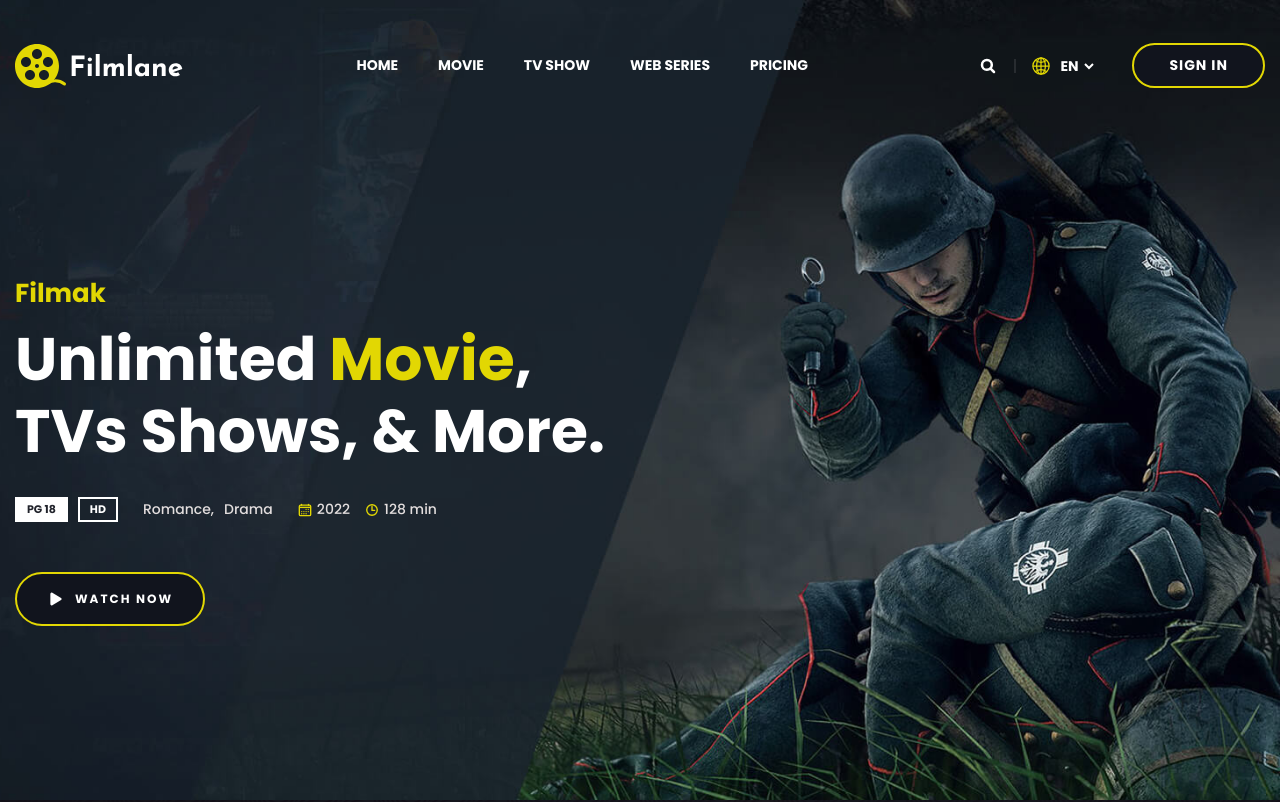
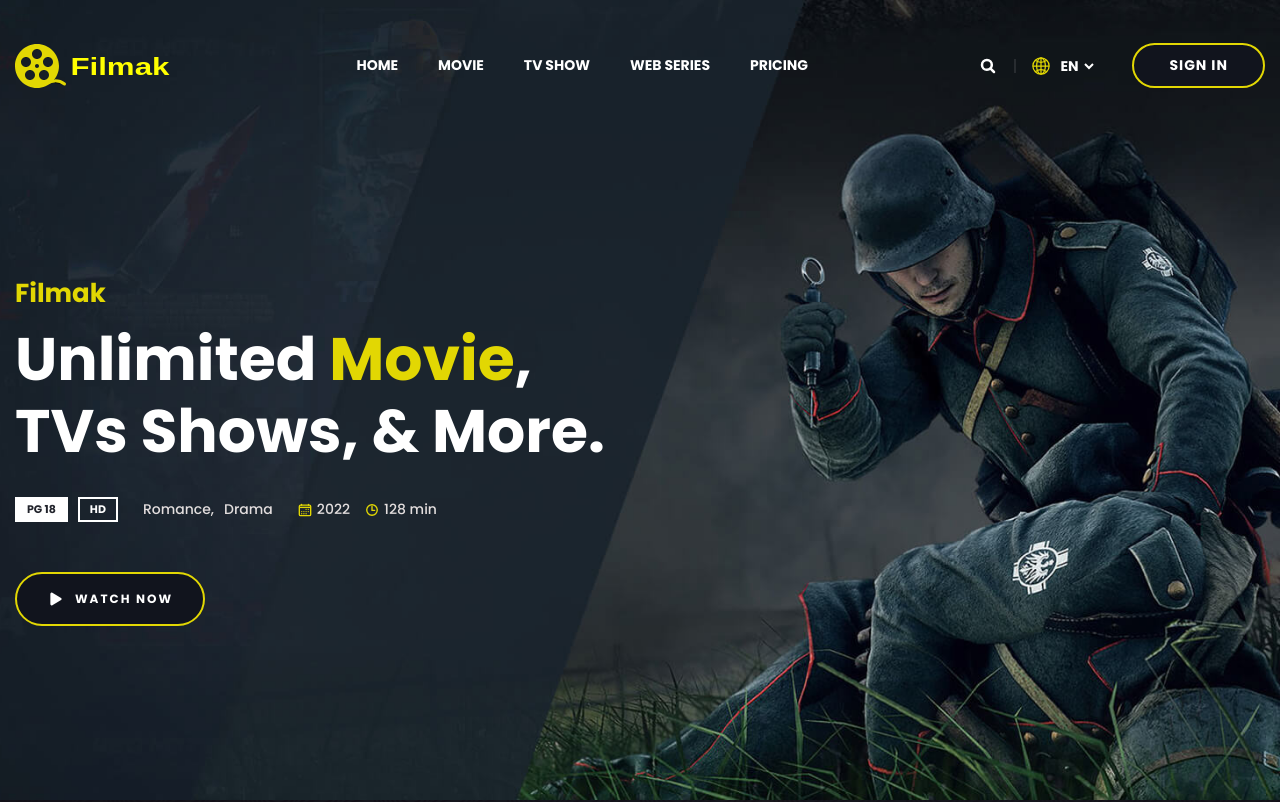
Before and after one commit to Mo7ammedd/Filmak, a plain HTML site: page index.html in a window 1280 px wide. Shown: the top 802 px of the page. Drawn offline with nearby package versions, Linux system fonts and the light colour scheme.

Commit message:
Update index.html

```diff
--- a/index.html
+++ b/index.html
@@ -38,7 +38,7 @@
       <div class="overlay" data-overlay></div>
 
       <a href="./index.html" class="logo">
-        <img src="./assets/images/logo.svg" alt="Filmak logo">
+        <img src="./assets/images/untitled.svg" alt="Filmak logo">
       </a>
 
       <div class="header-actions">
```
